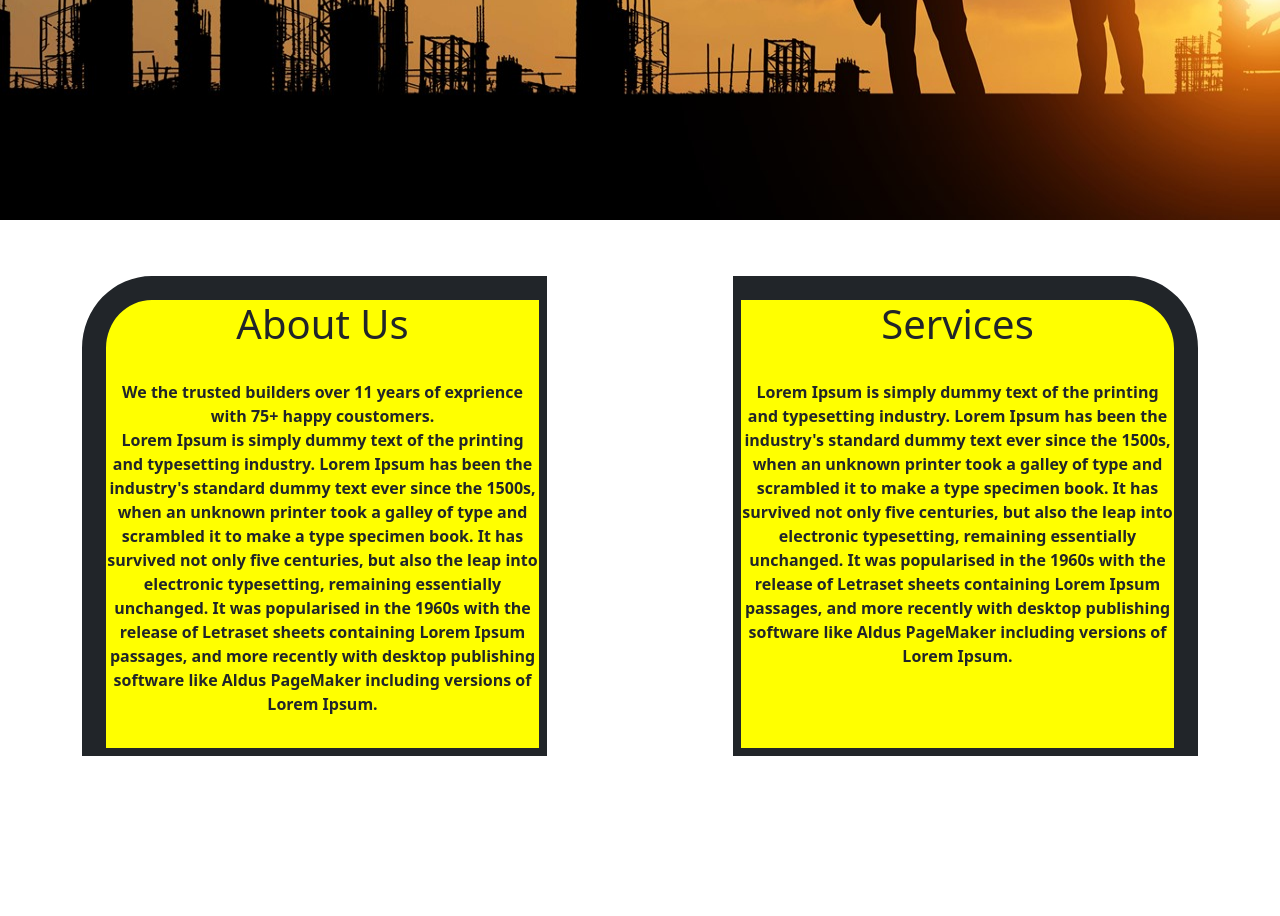
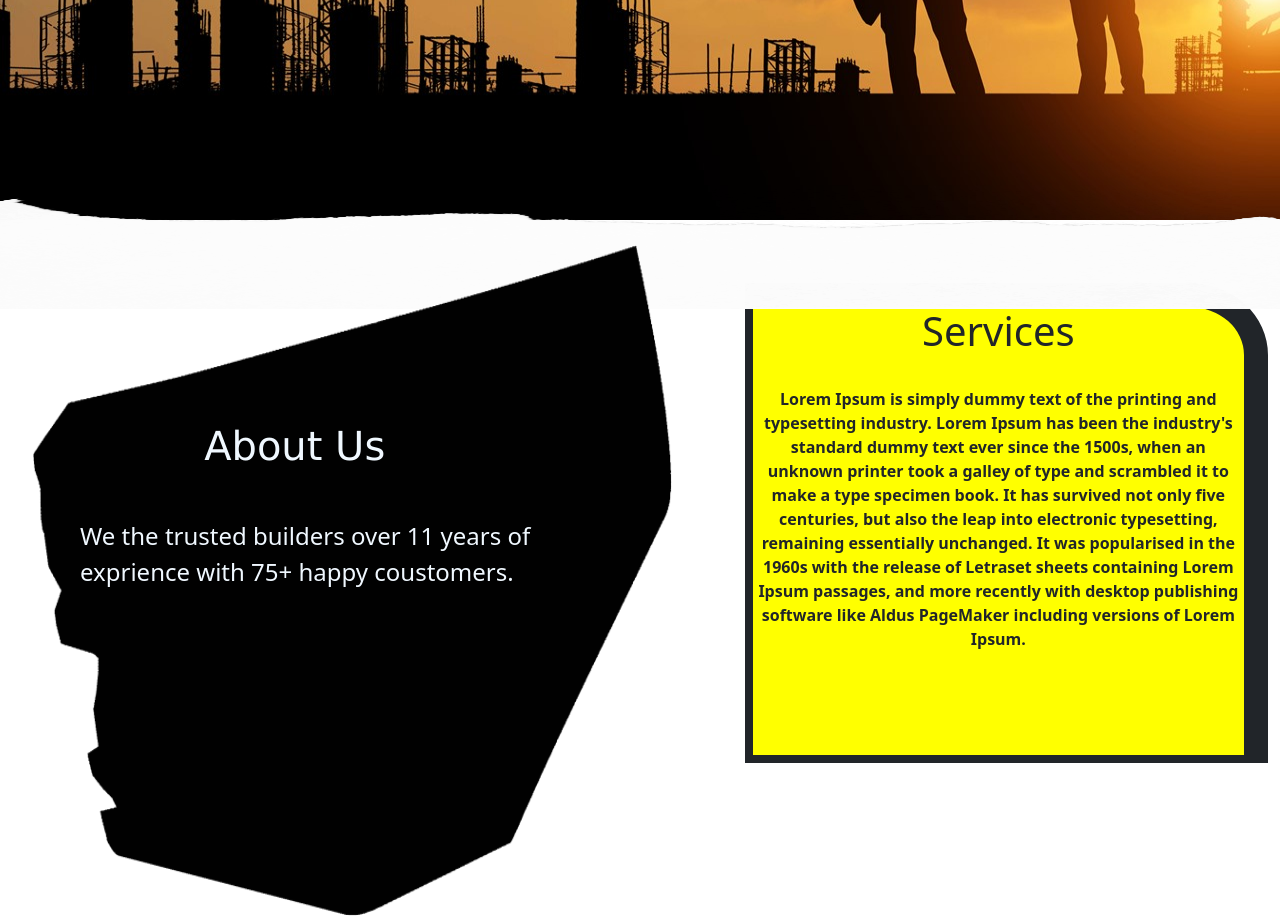
Before and after one commit to Astle-Ligo/Like-Stone, a plain HTML site: page index.html in a window 1280 px wide. Shown: the part 580-1496 px from the top of the page. Before the commit the page ends 1336 px from the top, so only its background shows below. Drawn offline with nearby package versions, Linux system fonts and the light colour scheme.

Commit message:
Restarted

```diff
--- a/index.html
+++ b/index.html
@@ -10,17 +10,18 @@
 </head>
 <body class="body">
     <header class="header">
-        <div class="row bg-dark text-white ">
-            <div class="col-md-6 col-9 p-3 pl-5">
+        <div class="container-fluid">
+            <div class="col-md-6 col-9 heading-name mr-auto">
                 <h1>LIKE STONE</h1>
             </div>
-            <div class="col-md-6 col-3 my-auto">
-                <nav class="navbar navbar-expand-lg navbar-light ">
-                    <button class="navbar-toggler" type="button" data-toggle="collapse" data-target="#navbarSupportedContent" aria-controls="navbarSupportedContent" aria-expanded="false" aria-label="Toggle navigation">
-                        <span class="navbar-toggler-icon"></span>
-                      </button>
+        </div>
+        <div class="col-md-6 col-3 my-auto">
+            <nav class="navbar navbar-expand-lg navbar-light ">
+                <button class="navbar-toggler" type="button" data-toggle="collapse" data-target="#navbarSupportedContent" aria-controls="navbarSupportedContent" aria-expanded="false" aria-label="Toggle navigation">
+                    <span class="navbar-toggler-icon"></span>
+                  </button>
                         <div class="collapse navbar-collapse" id="navbarSupportedContent">
-                         <ul class="navbar-nav ml-auto list-items">
+                         <ul class="navbar-nav list-items ">
                           <li class="nav-item active">
                              <a class="nav-link text-white" href="#home">Home</a>
                          </li>
@@ -48,15 +49,21 @@
             <div class="centered">
                 <h1>We build,<br></h1>
                    <h1>&nbsp;&nbsp; Your Dreams</h1>
+                   <img src="Images/paper.png" class="clouds">
             </div>
+        </div>
+        <div>
+
         </div>
     </section>
     <section>
-        <div class="container">
-            <div class="col-md-5 col-12" id="about-us">
-                <h1>About Us</h1><br>
-                <p class="words">We the trusted builders over 11 years of exprience with 75+ happy coustomers. <br>  Lorem Ipsum is simply dummy text of the printing and typesetting industry. Lorem Ipsum has been the industry's standard dummy text ever since the 1500s, when an unknown printer took a galley of type and scrambled it to make a type specimen book. It has survived not only five centuries, but also the leap into electronic typesetting, remaining essentially unchanged. It was popularised in the 1960s with the release of Letraset sheets containing Lorem Ipsum passages, and more recently with desktop publishing software like Aldus PageMaker including versions of Lorem Ipsum.</p>
+        <div class="container-fluid">
+            <div class="col-md-9 col-12" id="about-us">
+                <img src="Images/clipart1929299.png" class="bg-img">
+                <h1 class="about-us"> About Us </h1>
+                <p class="about-para">We the trusted builders over 11 years of exprience with 75+ happy coustomers. <br></p>
             </div>
+            <div class="col-md-3"></div>
             <div class="col-md-5 col-12" id="services">
                 <h1>Services</h1>
                 <br>
--- a/style.css
+++ b/style.css
@@ -16,7 +16,7 @@
     text-align: right;
 }
 .background-image{
-    width: 100%;
+    width: 100vw;
     height: 100vh;
 }
 .centered {
@@ -27,17 +27,12 @@
     color: rgb(255, 255, 255);
   }
 #about-us{
-    text-align: center;
-    background-color:yellow;
-    border:solid;
-    border-left-width: 3vh;
-    border-top-width: 3vh;
-    border-top-left-radius: 15%;
-    border-bottom-width: 1vh;
-    border-right-width: 1vh;
-    float: left;
-    height: 30rem;
-    margin-top: 5%;
+   padding-top: 5%;
+   color:firebrick;
+   position: absolute;
+   top: 40%;
+   left: 40%;
+   transform: translate(-50%, 50%);
 }
 #services{
     text-align: center;
@@ -57,4 +52,43 @@
 }
 .body{
     margin: 0;
+
 }
+.heading-name{
+    float: left;
+}
+.clouds{
+    height: 15vh;
+    width: 100vw;
+    position: absolute;
+    top:40%;
+    left:50%;
+    transform: translate(-40%, 350%);
+}
+.about-pic{
+    width:20%;
+    height: 20%;
+    transform: translate(-40%, 35%);
+}
+.bg-img{
+    width:50vw;
+    height:90vh;
+    padding-top: 5%;
+}
+.about-us{
+    position: absolute;
+    top:40%;
+    left:50%;
+    color: aliceblue;
+    font-size: 2.5rem;
+    font-family: Verdana, Geneva, Tahoma, sans-serif;
+    transform: translate(-170%, -50%);
+}
+.about-para{
+    position: absolute;
+    top:40%;
+    left:50%;
+    color: aliceblue;
+    font-size: 1.5rem;
+    transform: translate(-90%, 100%);
+}
```
Also changed, not shown: Images/clipart1929299 - Copy.png (added), Images/clipart1929299.png (added), Images/cloud1.png (added), Images/cloud2.png (added), Images/cloud3.png (added), Images/cloud4.png (added), Images/cloud5.png (added), Images/images.png (added), Images/images1.png (added), Images/paper.png (added), Images/unnamed.jpg (added).
